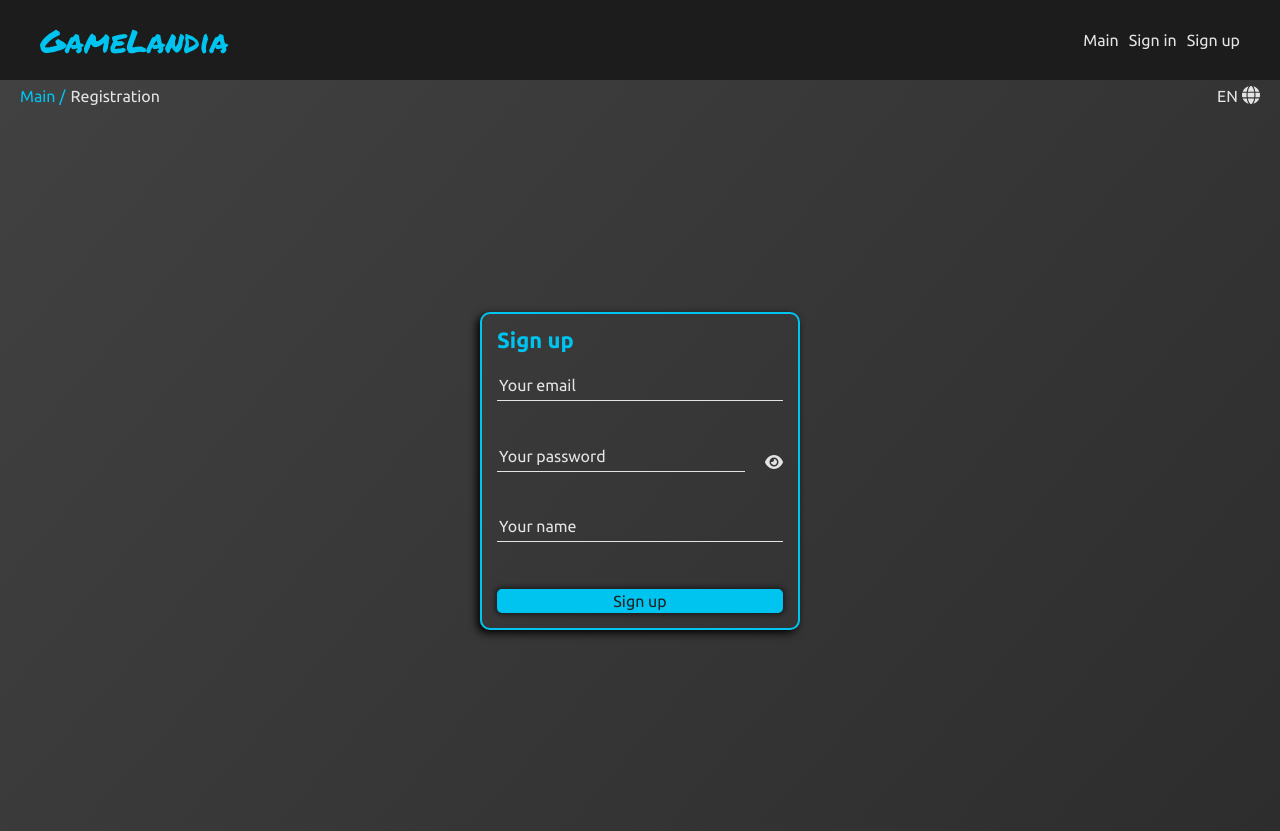
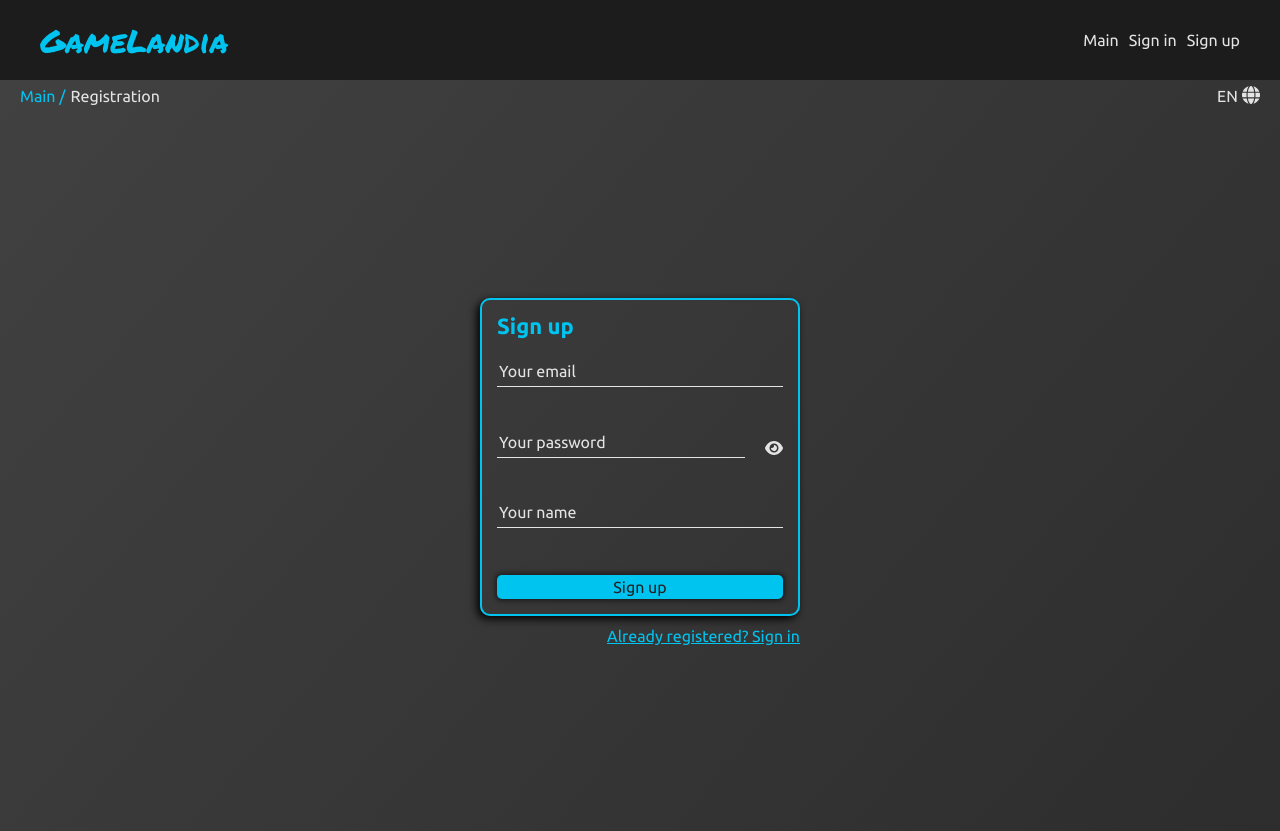
Before and after one commit to Nikitapil/gamelandia, a React (Create React App) app: page /gamelandia/registration in a window 1280 px wide. Built offline with nearby package versions, Linux system fonts and the light colour scheme; no server answers.

Commit message:
add login link in sign up form

```diff
--- a/public/locales/en/translation.json
+++ b/public/locales/en/translation.json
@@ -94,5 +94,6 @@
   "numbers_description": "Clone of famous 2048 game",
   "field_required": "Field is required",
   "incorrect_email": "Email is incorrect",
-  "password_error": "Invalid password: minimum length: 8"
+  "password_error": "Invalid password: minimum length: 8",
+  "already_registered": "Already registered? Sign in"
 }
--- a/public/locales/ru/translation.json
+++ b/public/locales/ru/translation.json
@@ -94,5 +94,6 @@
   "numbers_description": "Клон знаменитой игры 2048",
   "field_required": "Обязательно для заполнения",
   "incorrect_email": "Email не корректный",
-  "password_error": "Длина пароля должна быть больше 8"
+  "password_error": "Длина пароля должна быть больше 8",
+  "already_registered": "Уже зарегистрированы? Войти."
 }
--- a/src/Pages/SignUp.tsx
+++ b/src/Pages/SignUp.tsx
@@ -1,10 +1,11 @@
-import React, { FC, useState } from 'react';
+import React, { FC, useMemo, useState } from 'react';
 import { Auth } from 'firebase/auth';
 import {
   useCreateUserWithEmailAndPassword,
   useUpdateProfile
 } from 'react-firebase-hooks/auth';
 import { useTranslation } from 'react-i18next';
+import { Link, useSearchParams } from 'react-router-dom';
 import { AuthForm } from '../components/Auth/AuthForm';
 import authStyles from '../styles/auth.module.scss';
 import { useBreadcrumbs } from '../hooks/useBreadcrumbs';
@@ -18,6 +19,7 @@ interface SignUpProps {
 
 export const SignUp: FC<SignUpProps> = ({ auth }) => {
   const { t } = useTranslation();
+  const [searchParams] = useSearchParams();
   useTitle(t('sign_up'));
   useBreadcrumbs([breadcrumbs.main, breadcrumbs.registration]);
   const [createUserWithEmailAndPassword, , , error] =
@@ -33,6 +35,13 @@ export const SignUp: FC<SignUpProps> = ({ auth }) => {
     }
   };
 
+  const loginLink = useMemo(() => {
+    if (searchParams.get('page')) {
+      return `/login?page=${searchParams.get('page')}`;
+    }
+    return '/login';
+  }, [searchParams]);
+
   return (
     <div className={authStyles['auth-container']} data-testid="signup-page">
       <AuthForm
@@ -41,6 +50,13 @@ export const SignUp: FC<SignUpProps> = ({ auth }) => {
         isSignUp
         setDisplayName={setDisplayName}
       />
+      <Link
+        className={authStyles['auth-link']}
+        to={loginLink}
+        data-testid="signup-link"
+      >
+        {t('already_registered')}
+      </Link>
     </div>
   );
 };
```
